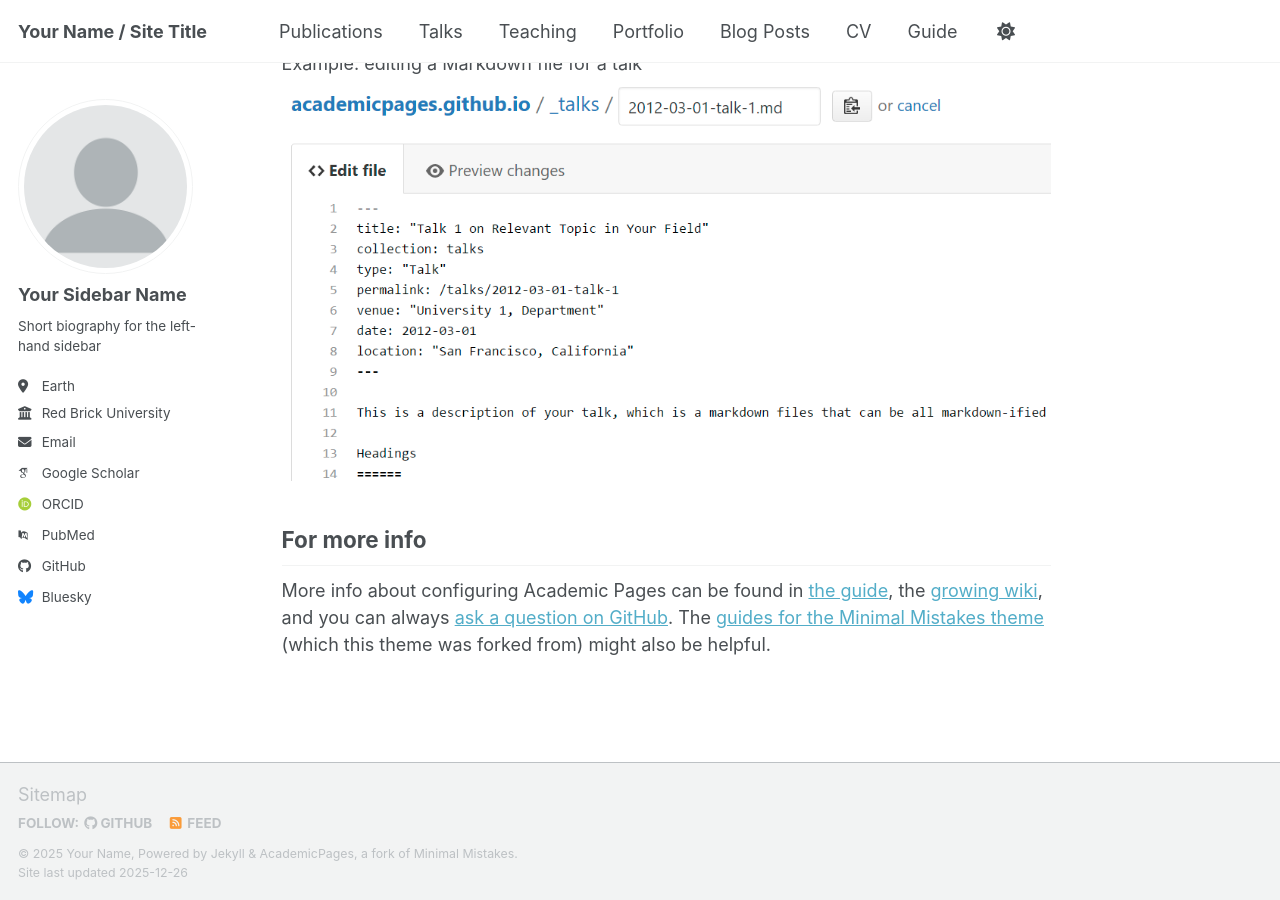
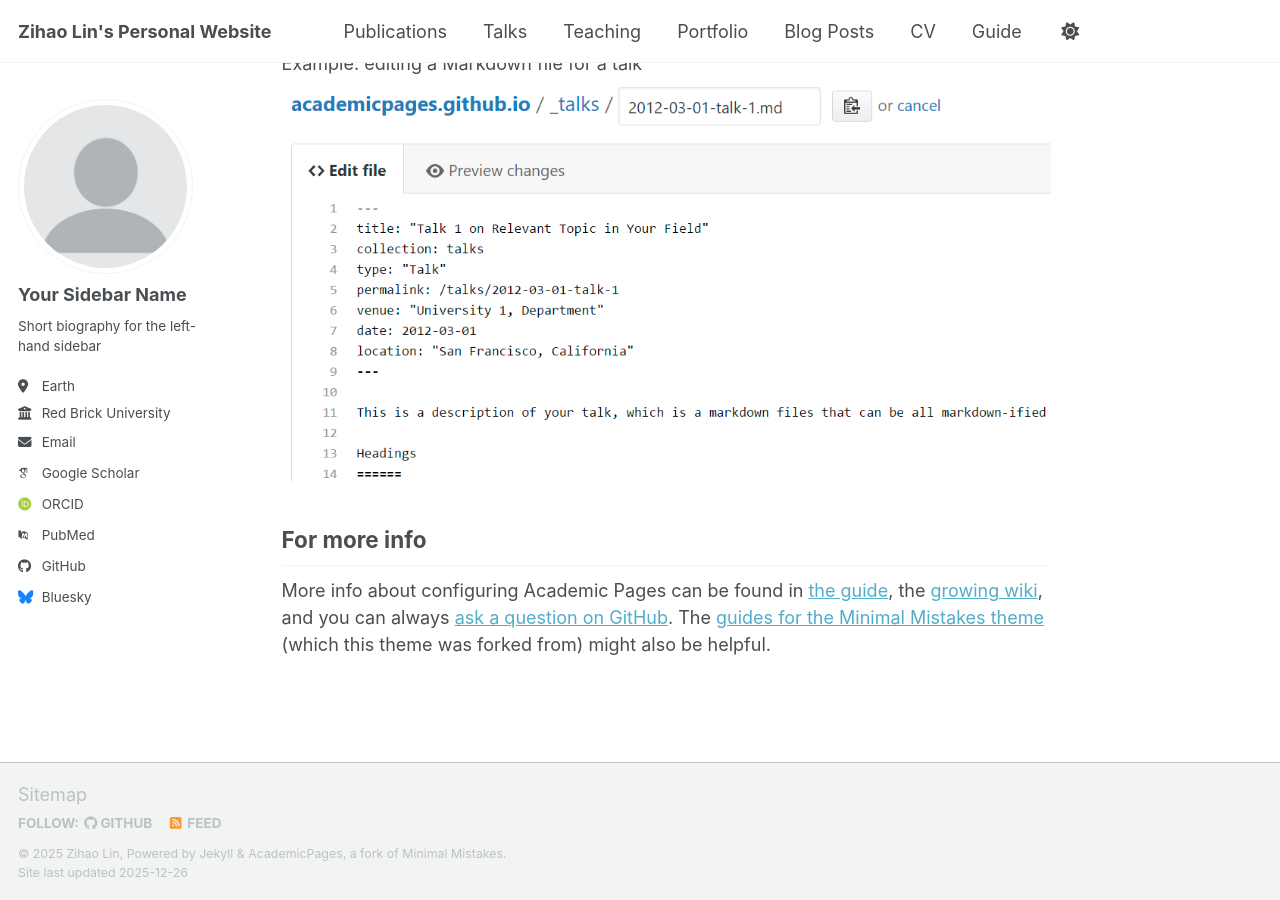
Before and after one commit to ZihaoLinQZ/ZihaoLinQZ.github.io, a Jekyll site: the page built from _pages/about.md, in a window 1280 px wide and 900 px high, scrolled down 2718 px. Built offline with Jekyll 4.4.1, drawn with Linux system fonts in a browser that asks for light colours; some web fonts are replaced; a script bundle is joined from its source files by our own code; library files that are not in the unit come from our copies.

Commit message:
Update site title and personal information
change name

```diff
--- a/_config.yml
+++ b/_config.yml
@@ -9,11 +9,11 @@
 # Basic Site Settings
 locale                   : "en-US"
 site_theme               : "default" # the available themes options are "default", "air", "sunrise", "mint", "dirt" and "contrast"
-title                    : "Your Name / Site Title"
+title                    : "Zihao Lin's Personal Website"
 title_separator          : "-"
-name                     : &name "Your Name"
-description              : &description "Your Name's academic portfolio"   # Update this with a general description of your site, this is the default if not overridden by a page
-url                      : https://academicpages.github.io # The base hostname & protocol for your site e.g. "https://[your GitHub username].github.io",
+name                     : &name "Zihao Lin"
+description              : &description "Zihao Lin's academic portfolio"   # Update this with a general description of your site, this is the default if not overridden by a page
+url                      : https://zihaolin.github.io # The base hostname & protocol for your site e.g. "https://[your GitHub username].github.io",
                                                            # or if you already have some other page hosted on Github then use "https://[your GitHub username].github.io/[Your Repo Name]"
 baseurl                  : "" # the subpath of your site, e.g. "/blog"
 repository               : "academicpages/academicpages.github.io"
```
